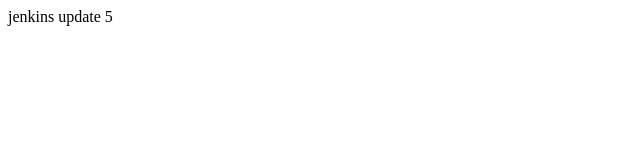
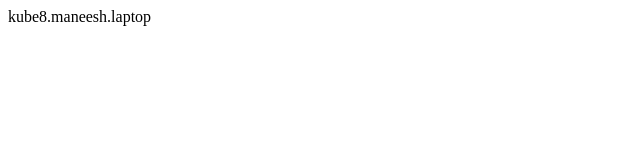
Before and after one commit to maneesh7353/html, a plain HTML site: page index.html in a window 1280 px wide. Shown: the full height of the page, 0-640 px from the left. Drawn offline with Linux system fonts and the light colour scheme.

Commit message:
from my kube8

```diff
--- a/index.html
+++ b/index.html
@@ -1,3 +1,3 @@
 <html>
-	jenkins update 5
+	kube8.maneesh.laptop
 </html>
```
